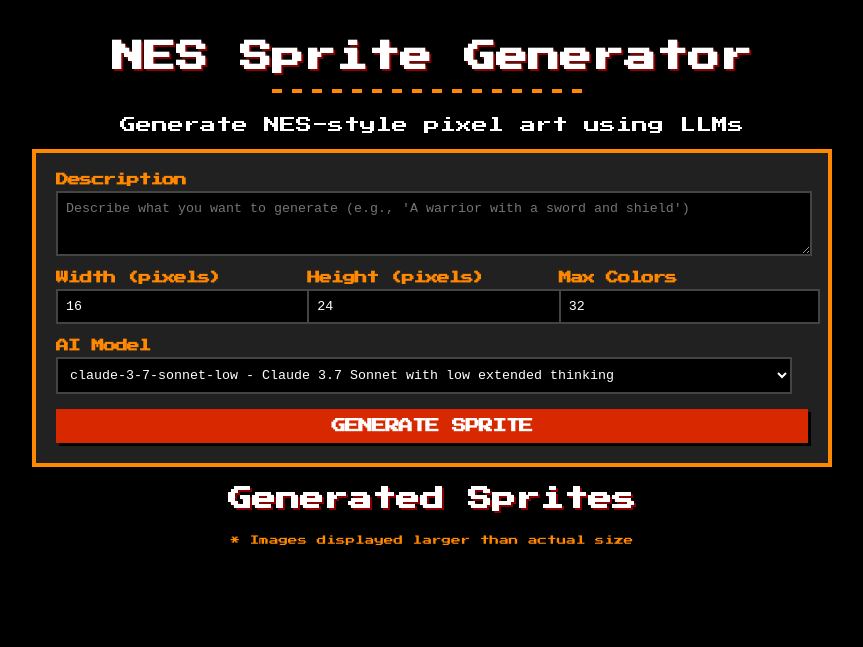
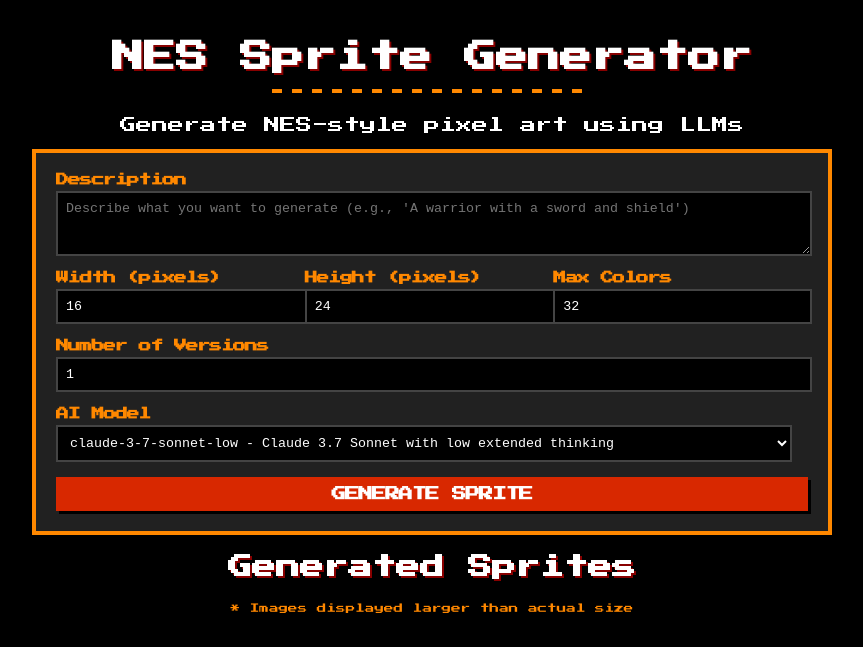
Before and after one commit to MatthewPDingle/nes-sprite-generator, a Flask app: page / in a window 1280 px wide. Shown: the top 647 px of the page, without its empty margins (208-1071 px from the left). Run offline with Flask 3, Linux system fonts and the light colour scheme.

Commit message:
Improved web interface functionality and layout
- Increased right margin on form fields for better spacing
- Added option to generate multiple versions (1-10)
- Added error placeholders for failed generations
- Improved handling of multiple image responses
- Added support for array of image URLs from backend

🤖 Generated with [Claude Code](https://claude.ai/code)
Co-Authored-By: Claude <noreply@anthropic.com>

```diff
--- a/nes_sprite_generator/webapp/templates/index.html
+++ b/nes_sprite_generator/webapp/templates/index.html
@@ -163,6 +163,16 @@
             border-color: #D82800;
         }
 
+        .generation-error {
+            color: #ff5050;
+            background-color: #300;
+            border: 2px solid #D82800;
+            padding: 15px;
+            margin: 20px 0;
+            font-size: 0.8rem;
+            text-align: center;
+        }
+
         /* NES decoration elements */
         h1 {
             position: relative;
@@ -191,7 +201,7 @@
                 placeholder="Describe what you want to generate (e.g., 'A warrior with a sword and shield')"
                 style="width: calc(100% - 16px);"></textarea>
 
-            <div style="display: flex; gap: 10px; margin-right: 8px;">
+            <div style="display: flex; gap: 10px; margin-right: 16px;">
                 <div style="flex: 1;">
                     <label for="width">Width (pixels)</label>
                     <input type="number" id="width" name="width" value="16" min="8" max="64">
@@ -203,6 +213,13 @@
                 <div style="flex: 1;">
                     <label for="colors">Max Colors</label>
                     <input type="number" id="colors" name="colors" value="32" min="2" max="64">
+                </div>
+            </div>
+
+            <div style="display: flex; gap: 10px; margin-right: 16px;">
+                <div style="flex: 1;">
+                    <label for="versions">Number of Versions</label>
+                    <input type="number" id="versions" name="versions" value="1" min="1" max="10">
                 </div>
             </div>
 
@@ -310,6 +327,7 @@
                     width: parseInt(document.getElementById('width').value),
                     height: parseInt(document.getElementById('height').value),
                     colors: parseInt(document.getElementById('colors').value),
+                    versions: parseInt(document.getElementById('versions').value),
                     model: document.getElementById('model').value
                 };
 
@@ -331,22 +349,20 @@
                         // Show success message
                         statusMessage.textContent = 'Sprite generated successfully!';
 
+                        // Process each image from the response
+                        const images = Array.isArray(data.image_urls) ? data.image_urls : [data.image_url];
+
+                        images.forEach((imageUrl, index) => {
                             // Add to gallery
                             const spriteItem = document.createElement('div');
                             spriteItem.className = 'sprite-item';
 
+                            if (imageUrl) {
                                 // Add image with pixelated rendering
                                 const img = document.createElement('img');
-                        img.src = data.image_url;
+                                img.src = imageUrl;
                                 img.className = 'sprite-image';
                                 img.alt = formData.prompt;
-
-                        // No detailed text about dimensions/model
-
-                        // Add scale notice if image is shown larger than actual size
-                        const scaleNotice = document.createElement('div');
-                        scaleNotice.className = 'scale-notice';
-                        scaleNotice.textContent = `* Displayed larger than actual size`;
 
                                 // Add download button
                                 const downloadBtn = document.createElement('button');
@@ -354,8 +370,8 @@
                                 downloadBtn.textContent = 'DOWNLOAD';
                                 downloadBtn.onclick = function() {
                                     const a = document.createElement('a');
-                            a.href = data.image_url;
-                            a.download = `nes_sprite_${Date.now()}.png`;
+                                    a.href = imageUrl;
+                                    a.download = `nes_sprite_${Date.now()}_${index+1}.png`;
                                     document.body.appendChild(a);
                                     a.click();
                                     document.body.removeChild(a);
@@ -364,11 +380,31 @@
                                 // Add to DOM
                                 spriteItem.appendChild(img);
                                 spriteItem.appendChild(downloadBtn);
+                            } else {
+                                // Create error message for failed generation
+                                const errorMsg = document.createElement('div');
+                                errorMsg.className = 'generation-error';
+                                errorMsg.textContent = 'Error during generation. Please try again.';
+                                spriteItem.appendChild(errorMsg);
+                            }
+
                             gallery.prepend(spriteItem);
+                        });
                     } else {
                         // Show error
                         statusMessage.textContent = `Error: ${data.error || 'Unknown error'}`;
                         statusMessage.classList.add('error-message');
+
+                        // Add error placeholder in gallery
+                        const spriteItem = document.createElement('div');
+                        spriteItem.className = 'sprite-item';
+
+                        const errorMsg = document.createElement('div');
+                        errorMsg.className = 'generation-error';
+                        errorMsg.textContent = 'Error during generation. Please try again.';
+
+                        spriteItem.appendChild(errorMsg);
+                        gallery.prepend(spriteItem);
                     }
                 })
                 .catch(error => {
```
Lines whose indentation alone changed are shown as unchanged.
